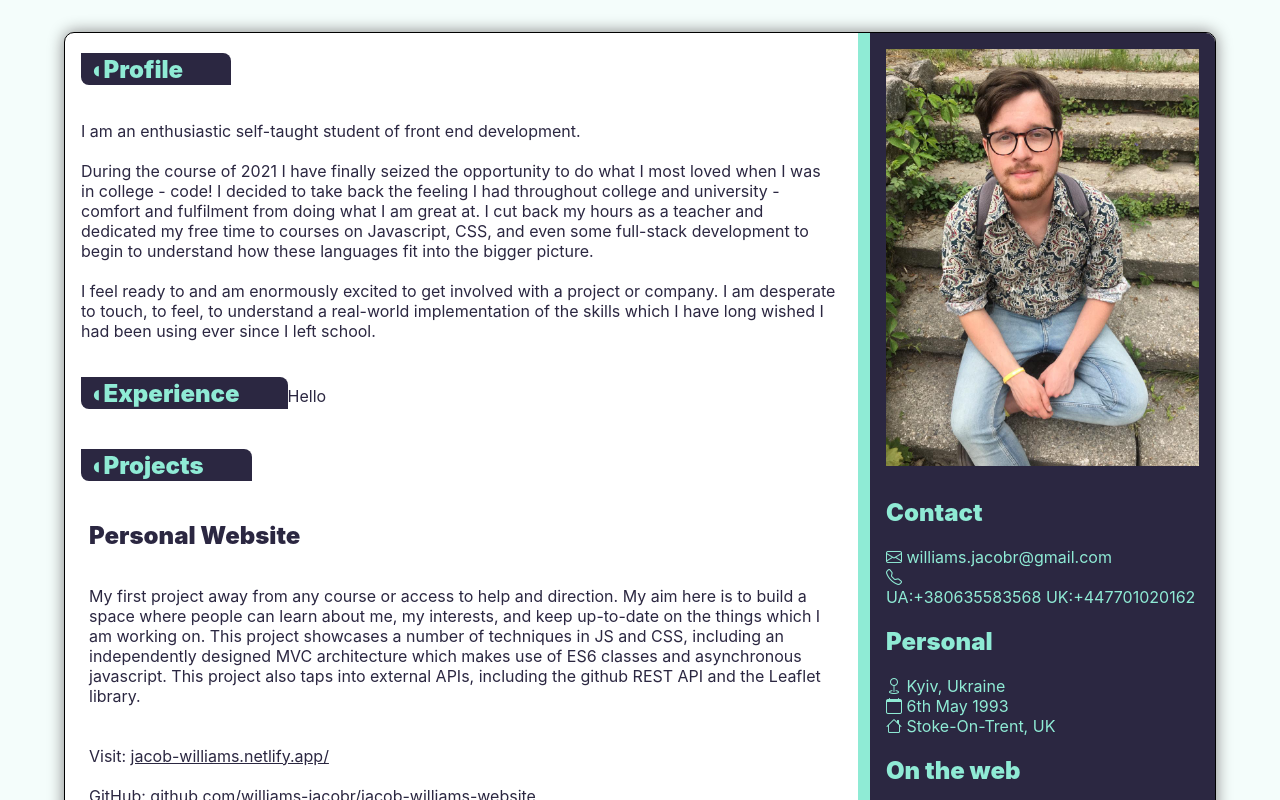
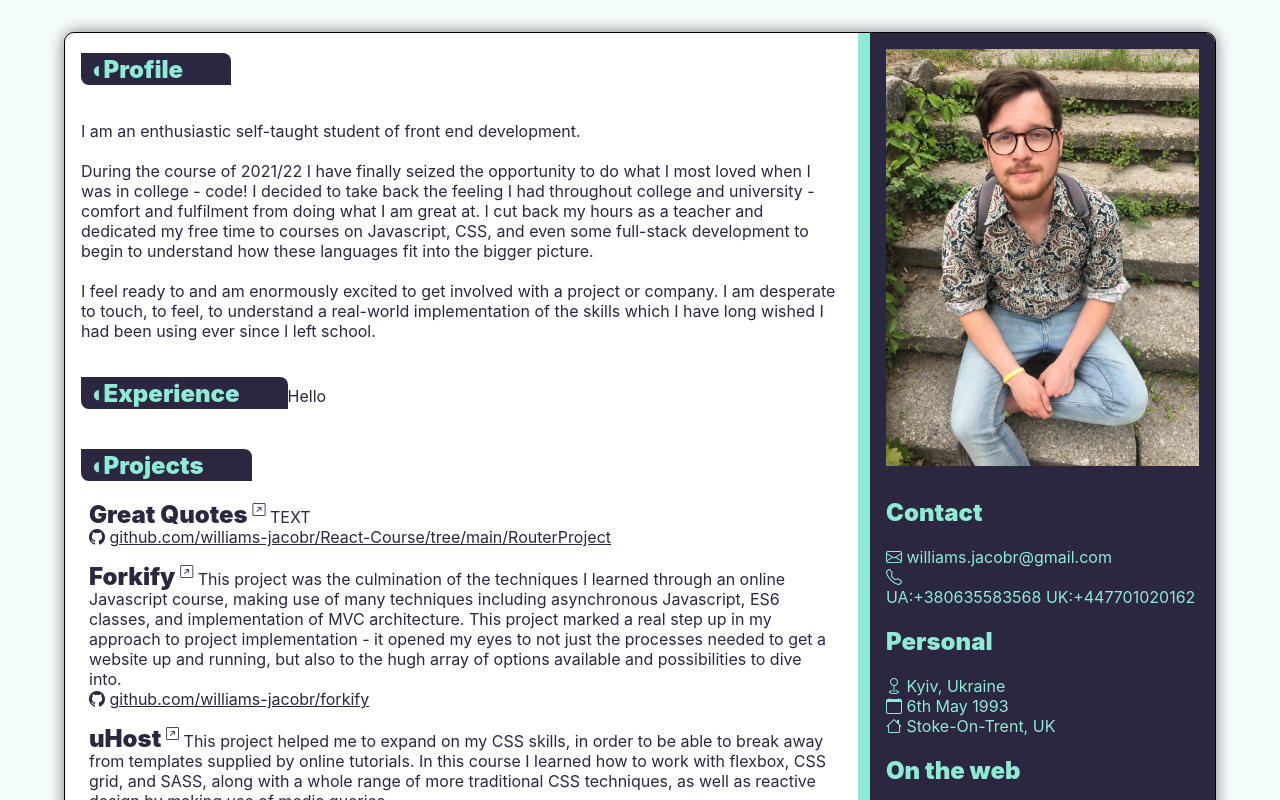
Before and after one commit to williams-jacobr/cv-react, a React (Create React App) app: page / in a window 1280 px wide. Built offline with nearby package versions, Linux system fonts and the light colour scheme.

Commit message:
working on content and styling

```diff
--- a/src/Components/CVInfo.js
+++ b/src/Components/CVInfo.js
@@ -1,6 +1,7 @@
 import Card from "./UI/Card";
 import styles from "./CVInfo.module.css";
 import Section from "./UI/Section";
+import Subsection from "./UI/Subsection";
 
 const CVInfo = function (props) {
   return (
@@ -13,9 +14,9 @@ const CVInfo = function (props) {
           I am an enthusiastic self-taught student of front end development.
           <br />
           <br />
-          During the course of 2021 I have finally seized the opportunity to do
-          what I most loved when I was in college - code! I decided to take back
-          the feeling I had throughout college and university - comfort and
+          During the course of 2021/22 I have finally seized the opportunity to
+          do what I most loved when I was in college - code! I decided to take
+          back the feeling I had throughout college and university - comfort and
           fulfilment from doing what I am great at. I cut back my hours as a
           teacher and dedicated my free time to courses on Javascript, CSS, and
           even some full-stack development to begin to understand how these
@@ -29,69 +30,46 @@ const CVInfo = function (props) {
       </Section>
       <Section title="◖Experience">Hello</Section>
       <Section title="◖Projects">
-        <Section title="Personal Website" className={styles.subsection}>
+        <Subsection
+          title="Great Quotes"
+          to="https://react-http-bf455.web.app/quotes"
+          className={styles.subsection}
+        >
           <p>
-            My first project away from any course or access to help and
-            direction. My aim here is to build a space where people can learn
-            about me, my interests, and keep up-to-date on the things which I am
-            working on. This project showcases a number of techniques in JS and
-            CSS, including an independently designed MVC architecture which
-            makes use of ES6 classes and asynchronous javascript. This project
-            also taps into external APIs, including the github REST API and the
-            Leaflet library.
+            TEXT
             <br />
-            <br />
-            <br />
-            {`Visit: `}
-            <a href="https://jacob-williams.netlify.app/">
-              jacob-williams.netlify.app/
-            </a>
-            <br />
-            <br />
-            {`GitHub: `}
-            <a href="https://github.com/williams-jacobr/jacob-williams-website">
-              github.com/williams-jacobr/jacob-williams-website
+            <i className="bi-github" />
+            <p> </p>
+            <a href="https://github.com/williams-jacobr/React-Course/tree/main/Router%20Project">
+              github.com/williams-jacobr/React-Course/tree/main/RouterProject
             </a>
           </p>
-        </Section>
-        <Section title="uHost" className={styles.subsection}>
+        </Subsection>
+        <Subsection
+          title="Forkify"
+          to="https://forkify-jacob-r-williams.netlify.app/</Section>"
+          className={styles.subsection}
+        >
           <p>
             This project was the culmination of the techniques I learned through
-            an online Javascript course on udemy.com.
+            an online Javascript course, making use of many techniques including
+            asynchronous Javascript, ES6 classes, and implementation of MVC
+            architecture. This project marked a real step up in my approach to
+            project implementation - it opened my eyes to not just the processes
+            needed to get a website up and running, but also to the hugh array
+            of options available and possibilities to dive into.
             <br />
-            <br />
-            An application for users to search for recipes by keyword, modify
-            the recipe ratios to their desired serving, create their own recipes
-            (which are then pushed onto the external library), and bookmark
-            favourites to be able to access them later. In this project I make
-            use of many techniques including asynchronous Javascript, ES6
-            classes, and implementation of MVC architecture.
-            <br />
-            <br />
-            This project marked a real step up in my approach to project
-            implementation. Whether it be through a full analysis of which parts
-            of the application are part of the model, the view, or the
-            controller, or through making use of npm and external libraries,
-            including bundlers, polyfillers, etc, the project pushed me to learn
-            a range of skills. These skills opened my eyes to not just the
-            processes needed to get a website up and running, but also to the
-            hugh array of options available and possibilities to dive into.
-            <br />
-            <br />
-            <br />
-            {`Visit: `}
-            <a href="https://williams-jacobr.github.io/uHost/">
-              williams-jacobr.github.io/uHost/
-            </a>
-            <br />
-            <br />
-            {`GitHub: `}
+            <i className="bi-github" />{" "}
             <a href="https://github.com/williams-jacobr/forkify">
               github.com/williams-jacobr/forkify
             </a>
           </p>
-        </Section>
-        <Section title="forkify" className={styles.subsection}>
+        </Subsection>
+        <Subsection
+          title="uHost"
+          to="https://williams-jacobr.github.io/uHost/"
+          className={styles.subsection}
+        >
           <p>
             This project helped me to expand on my CSS skills, in order to be
             able to break away from templates supplied by online tutorials. In
@@ -99,34 +77,44 @@ const CVInfo = function (props) {
             along with a whole range of more traditional CSS techniques, as well
             as reactive design by making use of media queries.
             <br />
-            <br />
-            The application itself is a template of a server hosting service
-            website. The design is very minimal and easy to navigate,
-            demonstrating the use of transitions and animations to please the
-            users eye and push the user towards CTAs.
-            <br />
-            <br />
-            <br />
-            {`Visit: `}
-            <a href="https://forkify-jacob-r-williams.netlify.app/">
-              forkify-jacob-r-williams.netlify.app/
-            </a>
-            <br />
-            <br />
-            {`GitHub: `}
+            <i className="bi-github" />{" "}
             <a href="https://github.com/williams-jacobr/uHost">
               github.com/williams-jacobr/uHost
             </a>
           </p>
-        </Section>
+        </Subsection>
+        <Subsection
+          title="Personal Website"
+          to="https://jacob-williams.netlify.app/"
+          className={styles.subsection}
+        >
+          <p>
+            This project showcases a number of techniques implemented in pure JS
+            and CSS, including an independently designed MVC architecture which
+            makes use of ES6 classes and asynchronous javascript. This project
+            also taps into third party REST APIs.
+            <br />
+            <i className="bi-github" />{" "}
+            <a href="https://github.com/williams-jacobr/jacob-williams-website">
+              github.com/williams-jacobr/jacob-williams-website
+            </a>
+          </p>
+        </Subsection>
       </Section>
       <Section title="◖Expanding my skills">
         <ul>
           <li>
-            📈 Turning my attention to commonly used JS libraries, especially
-            React, and associated frameworks, such as React Native.
+            📈 Becoming well acquainted with essential JS libraries, especially
+            React and Redux.
           </li>
-          <li>📈 Working on real world style projects</li>
+          <li>
+            📈 Exploring further libraries that can push me to the next level,
+            including Next.js
+          </li>
+          <li>
+            📈 Working on real world projects with medium to large size user
+            bases
+          </li>
         </ul>
       </Section>
     </Card>
--- a/src/Components/CVInfo.module.css
+++ b/src/Components/CVInfo.module.css
@@ -35,4 +35,9 @@
   color: #2b2741;
   background-color: transparent;
   padding: 0;
+  display: inline;
 }
+
+.subsection p {
+  display: inline;
+}
--- a/src/Components/PersonalInfo.js
+++ b/src/Components/PersonalInfo.js
@@ -103,7 +103,11 @@ const PersonalInfo = function (props) {
         </p>
       </Section>
       <div>
-        <button ref={printButton} onClick={printButtonClickHandler}>
+        <button
+          className={styles["printer-button"]}
+          ref={printButton}
+          onClick={printButtonClickHandler}
+        >
           Print
         </button>
       </div>
--- a/src/Components/PersonalInfo.module.css
+++ b/src/Components/PersonalInfo.module.css
@@ -24,3 +24,20 @@
   width: 100%;
   padding: 0.5rem 0;
 }
+
+.printer-button {
+  width: 100%;
+  margin: 1rem auto;
+  padding: 0.5rem 1rem;
+  background: rgba(255, 255, 255, 0.195);
+  border: #8febd65a 0.1rem solid;
+  border-radius: 0.5rem;
+  font-size: large;
+  color: #8febd5;
+}
+
+.printer-button:hover {
+  background: #8febd5;
+  cursor: pointer;
+  color: #2b2741;
+}
--- a/src/Components/UI/Section.js
+++ b/src/Components/UI/Section.js
@@ -1,7 +1,9 @@
 const Section = function (props) {
+  const { title } = props;
+
   return (
     <div className={props.className}>
-      <h2>{props.title}</h2>
+      <h2>{title}</h2>
       {props.children}
     </div>
   );
--- /dev/null
+++ b/src/Components/UI/Subsection.js
@@ -0,0 +1,18 @@
+import styles from "./Subsection.module.css";
+
+const Subsection = function (props) {
+  const { title, to } = props;
+
+  return (
+    <div className={`${props.className} ${styles.subsection}`}>
+      <a href={to} className={styles.link}>
+        <h2>
+          {title} <i className={`bi-arrow-up-right-square`}></i>
+        </h2>{" "}
+      </a>
+      {props.children}
+    </div>
+  );
+};
+
+export default Subsection;
--- /dev/null
+++ b/src/Components/UI/Subsection.module.css
@@ -0,0 +1,24 @@
+.subsection {
+  padding: 0 0 1rem 0;
+}
+
+.subsection h2 {
+  line-height: 1rem;
+}
+
+.subsection p {
+  vertical-align: text-bottom;
+}
+
+a.link {
+  text-decoration: none;
+}
+
+a.link:hover {
+  text-decoration: underline;
+}
+
+.link i {
+  font-size: small;
+  vertical-align: super;
+}
```
